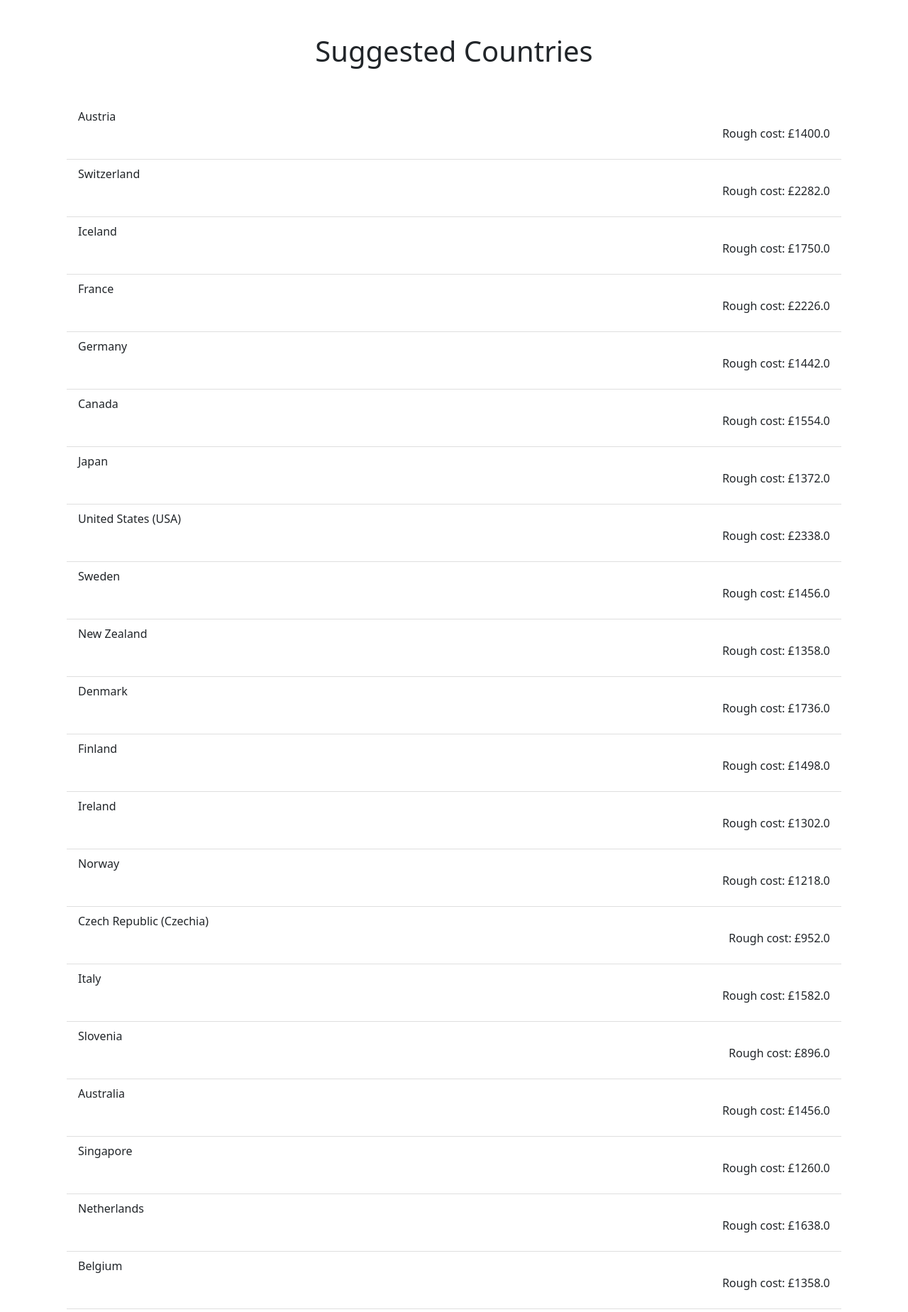
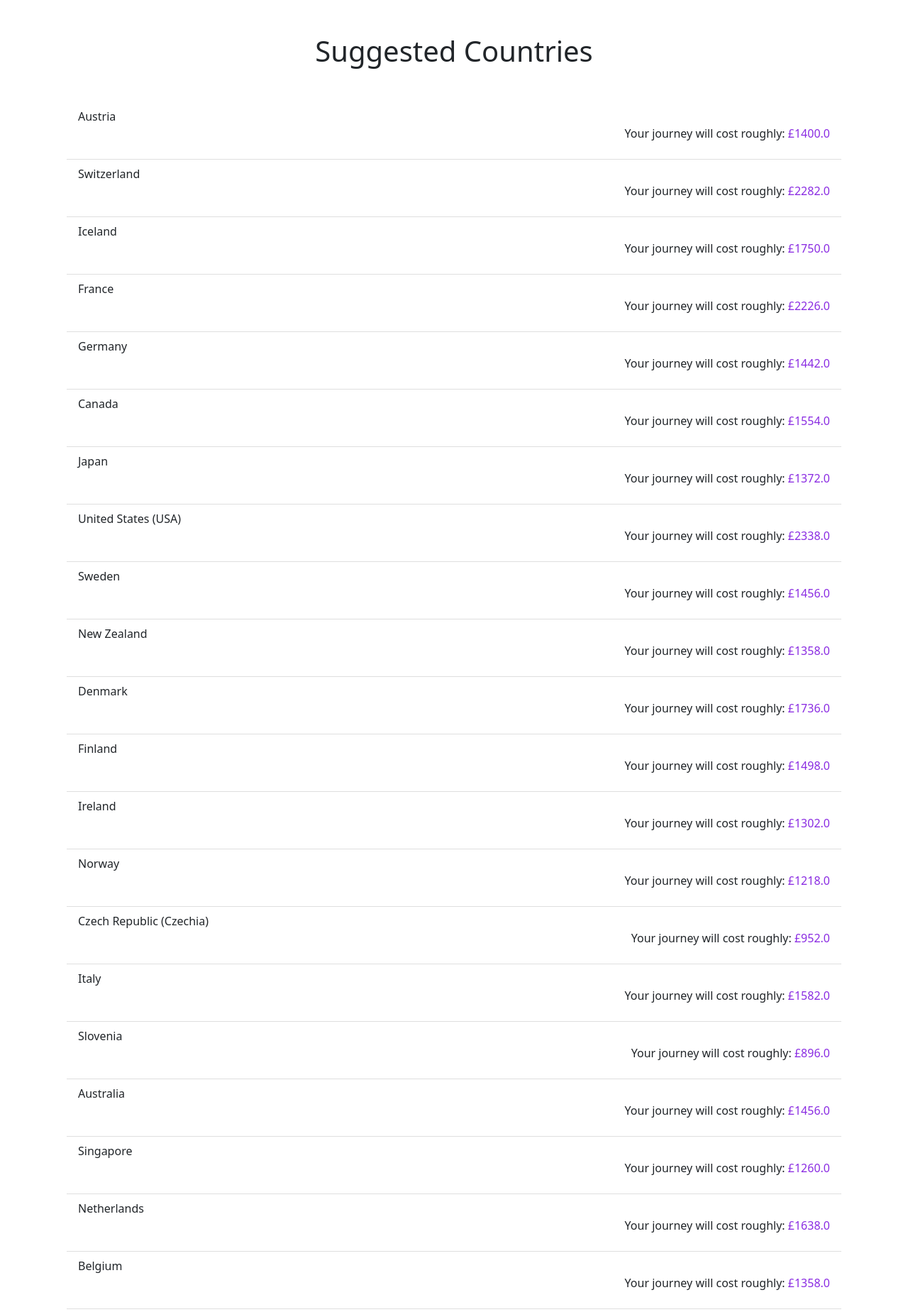
Before and after one commit to AhmedIMab/Holiday-Helper, a Flask app: page /suggestions/1 in a window 1280 px wide. Shown: the part 72-1921 px from the top of the page at 71% size. Run offline with Flask 2, Linux system fonts and the light colour scheme; a user stored in the database is signed in; data comes from the database, SQL or seed files in the repository; some libraries are stand-ins or nearby versions.

Commit message:
Shows country costs and ranking in semi-semi-user-friendly way

```diff
--- a/website/questionHandler.py
+++ b/website/questionHandler.py
@@ -133,7 +133,7 @@ def sortCountries(travelID):
         valuesToDisplay = {}
         #print(type(score))
         #print(dir(score))
-        valuesToDisplay["Rough cost"] = travel_cost
+        valuesToDisplay["Your journey will cost roughly"] = travel_cost
         #userSuggestions[score.country_code] = valuesToDisplay
         userSuggestions.append((score.country_code, valuesToDisplay))
         #print(score.country_code)
--- a/website/static/extra.css
+++ b/website/static/extra.css
@@ -117,6 +117,14 @@
 }
 
 
-.Cost-Text {
+.cost-text {
   text-align: right;
 }
+
+.cost-number {
+  color: blueviolet;
+}
+
+/*.country-text {*/
+/*  text-align: left;*/
+/*}*/
--- a/website/templates/suggestions.html
+++ b/website/templates/suggestions.html
@@ -13,7 +13,7 @@
             {% set countryDict = country[1] %}
             {% for roughCostText, roughCost in countryDict.items() %}
             <li class="list-group-item">
-                  {{ countryName}}<p class="Cost-Text">{{ roughCostText }}: £{{ roughCost}}</p>
+                  {{ countryName}} <p class="cost-text">{{ roughCostText }}: <span class="cost-number">£{{ roughCost}}</span></p>
             </li>
             {% endfor %}
             {% endfor %}
```
